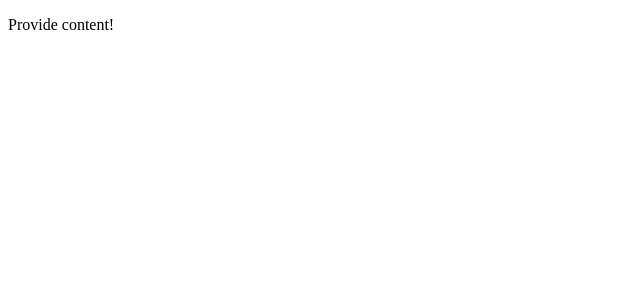
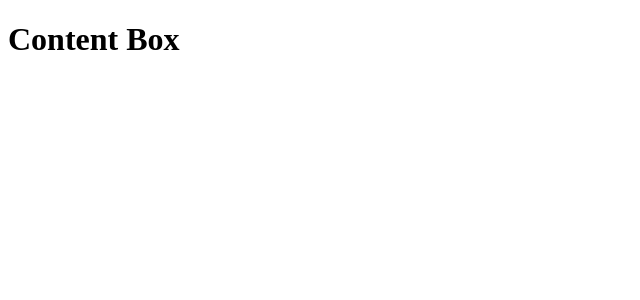
Before and after one commit to rhysmah/Go_Exercises, a React (Create React App) app in the folder Adventure_Game/frontend/adventure-game/: page / in a window 1280 px wide. Shown: the top 300 px of the page, without its empty margins (0-640 px from the left). Built offline with nearby package versions, Linux system fonts and the light colour scheme.

Commit message:
feat: add components

```diff
--- a/Adventure_Game/frontend/adventure-game/src/App.js
+++ b/Adventure_Game/frontend/adventure-game/src/App.js
@@ -1,10 +1,11 @@
+import React from 'react';
+import ContentBox from './components/ContentBox';
+
 function App() {
   return (
     <div className="App">
       <header className="App-header">
-        <p>
-          Provide content!
-        </p>
+        <ContentBox />
       </header>
     </div>
   );
--- /dev/null
+++ b/Adventure_Game/frontend/adventure-game/src/components/ContentBox.jsx
@@ -0,0 +1,9 @@
+function ContentBox() {
+    return (
+        <div className="content-box">
+            <h1>Content Box</h1>
+        </div>
+    )
+}
+
+export default ContentBox;
```
Also changed, not shown: Adventure_Game/frontend/adventure-game/src/components/StoryLinks.jsx (added).
